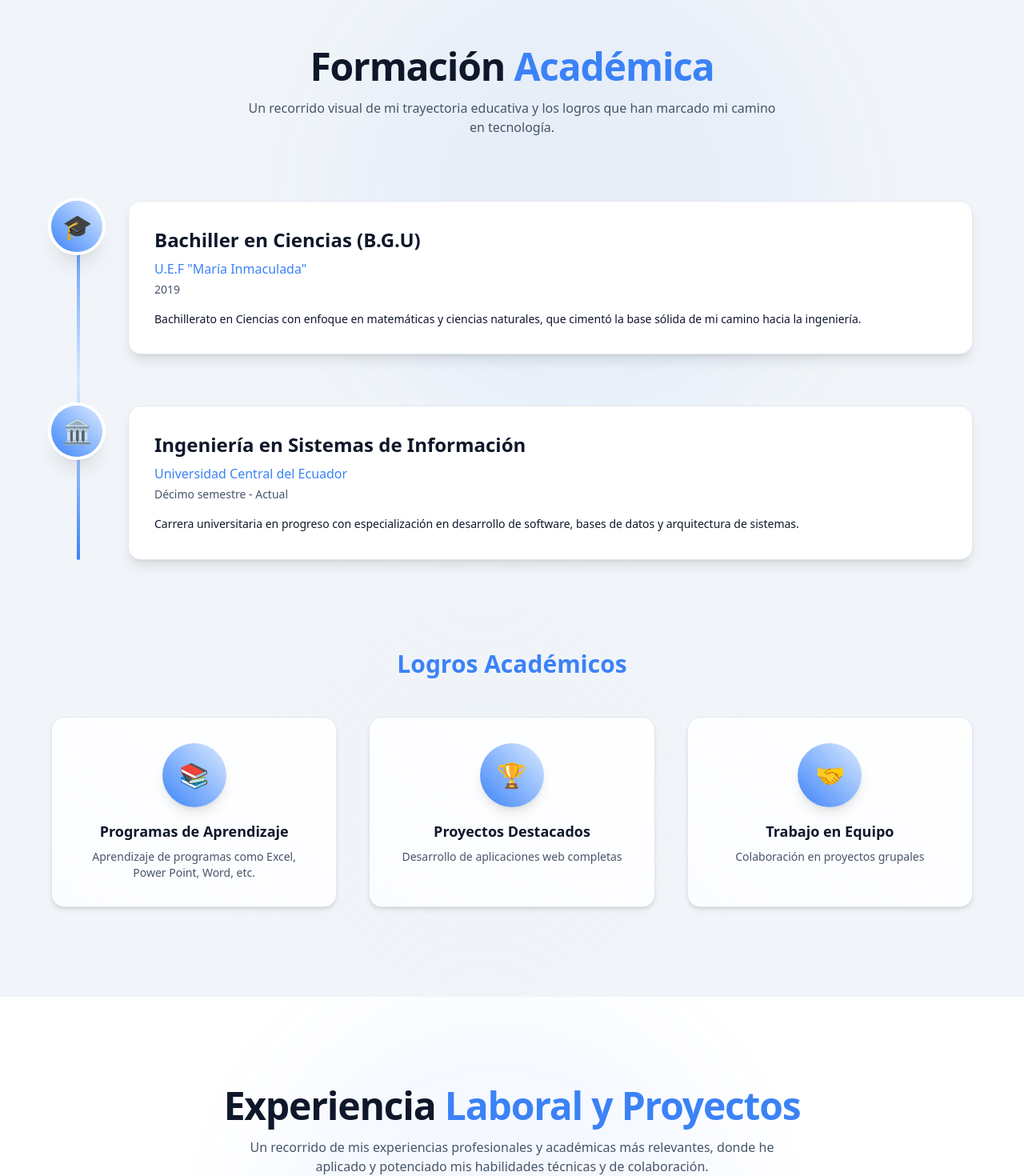
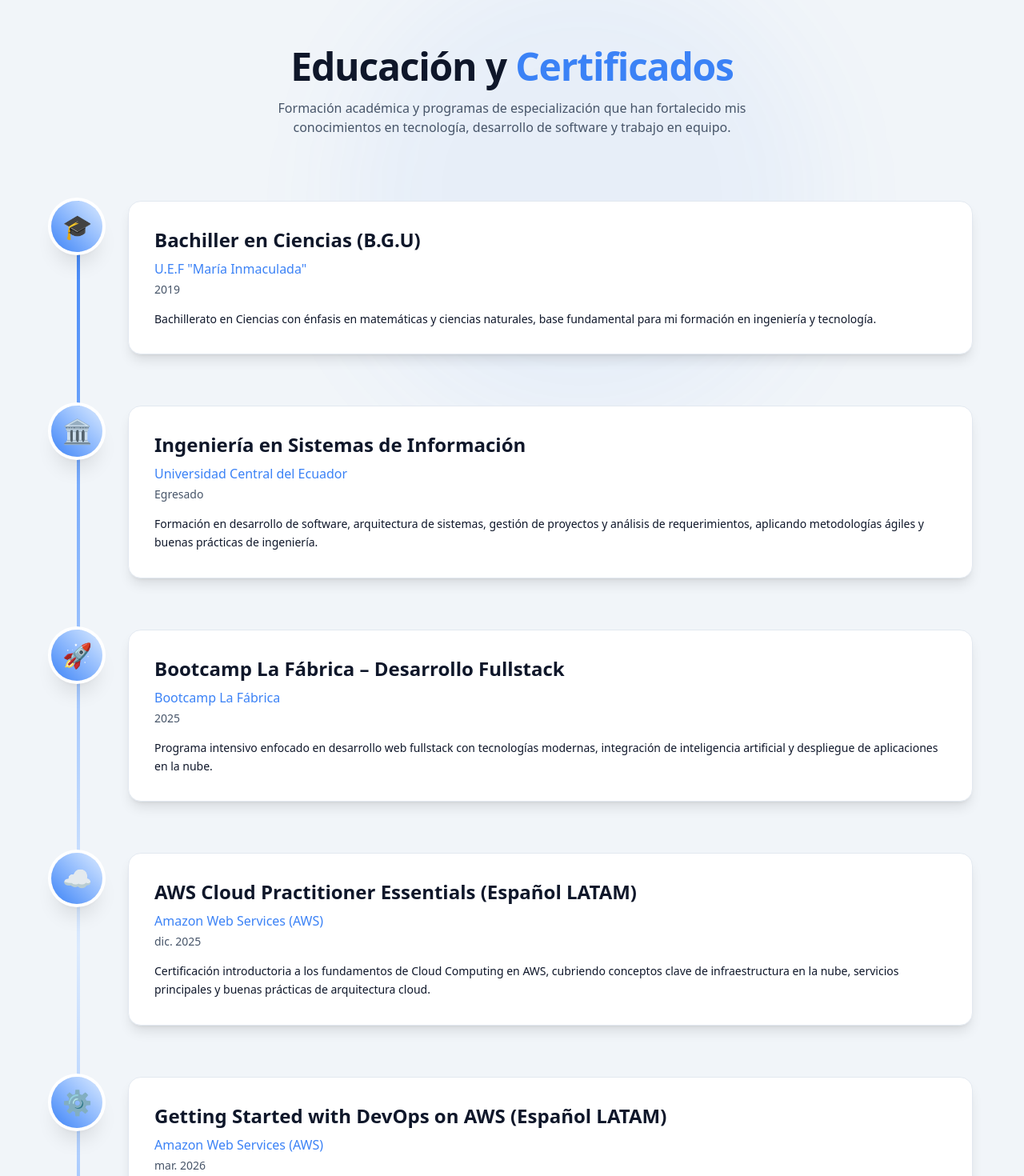
Before and after one commit to millanda29/PortafolioIsaac, a Next.js app: page / in a window 1280 px wide. Shown: the part 1960-3430 px from the top of the page at 80% size. Built offline with nearby package versions, Linux system fonts and the light colour scheme.

Commit message:
feat(sections): 🎓 update Education section with new qualifications and certifications

```diff
--- a/src/components/sections/Education.tsx
+++ b/src/components/sections/Education.tsx
@@ -7,39 +7,74 @@ export default function Education() {
       school: 'U.E.F "María Inmaculada"',
       year: "2019",
       description:
-        "Bachillerato en Ciencias con enfoque en matemáticas y ciencias naturales, que cimentó la base sólida de mi camino hacia la ingeniería.",
+        "Bachillerato en Ciencias con énfasis en matemáticas y ciencias naturales, base fundamental para mi formación en ingeniería y tecnología.",
       icon: "🎓",
     },
     {
       title: "Ingeniería en Sistemas de Información",
       school: "Universidad Central del Ecuador",
-      year: "Décimo semestre - Actual",
+      year: "Egresado",
       description:
-        "Carrera universitaria en progreso con especialización en desarrollo de software, bases de datos y arquitectura de sistemas.",
+        "Formación en desarrollo de software, arquitectura de sistemas, gestión de proyectos y análisis de requerimientos, aplicando metodologías ágiles y buenas prácticas de ingeniería.",
       icon: "🏛️",
+    },
+    {
+      title: "Bootcamp La Fábrica – Desarrollo Fullstack",
+      school: "Bootcamp La Fábrica",
+      year: "2025",
+      description:
+        "Programa intensivo enfocado en desarrollo web fullstack con tecnologías modernas, integración de inteligencia artificial y despliegue de aplicaciones en la nube.",
+      icon: "🚀",
+    },
+    {
+      title: "AWS Cloud Practitioner Essentials (Español LATAM)",
+      school: "Amazon Web Services (AWS)",
+      year: "dic. 2025",
+      description:
+        "Certificación introductoria a los fundamentos de Cloud Computing en AWS, cubriendo conceptos clave de infraestructura en la nube, servicios principales y buenas prácticas de arquitectura cloud.",
+      icon: "☁️",
+    },
+    {
+      title: "Getting Started with DevOps on AWS (Español LATAM)",
+      school: "Amazon Web Services (AWS)",
+      year: "mar. 2026",
+      description:
+        "Curso enfocado en prácticas DevOps en AWS, incluyendo integración continua (CI), entrega continua (CD), automatización de despliegues y uso de herramientas cloud para desarrollo moderno.",
+      icon: "⚙️",
+    },
+    {
+      title: "Microcredencial en Servicios AWS (Vista Previa)",
+      school: "Amazon Web Services (AWS)",
+      year: "mar. 2026 - mar. 2027",
+      description:
+        "Microcredencial enfocada en el uso práctico de servicios AWS para despliegue, administración y escalabilidad de aplicaciones cloud. ID de credencial: AWS05608692.",
+      icon: "🟧",
+    },
+    {
+      title: "Claude Code in Action",
+      school: "Anthropic",
+      year: "mar. 2026",
+      description:
+        "Certificación enfocada en el uso de herramientas de inteligencia artificial para desarrollo de software asistido por IA y automatización de flujos de trabajo de programación. ID de credencial: fwi2gxgzi4rp.",
+      icon: "🤖",
     },
   ]
 
   const achievements = [
-    /*{
-      icon: "📚",
-      title: "Promedio Alto",
-      text: "Mantenimiento de excelencia académica",
-    },*/
     {
-      icon: "📚",
-      title: "Programas de Aprendizaje",
-      text: "Aprendizaje de programas como Excel, Power Point, Word, etc.",
+      icon: "☁️",
+      title: "Cloud & DevOps",
+      text: "Experiencia en despliegue de aplicaciones en AWS utilizando servicios como EC2, S3 y RDS, aplicando prácticas de CI/CD y automatización.",
     },
     {
-      icon: "🏆",
-      title: "Proyectos Destacados",
-      text: "Desarrollo de aplicaciones web completas",
+      icon: "💻",
+      title: "Desarrollo Fullstack",
+      text: "Construcción de aplicaciones web completas integrando frontend y backend con arquitecturas modernas y buenas prácticas de desarrollo.",
     },
     {
-      icon: "🤝",
-      title: "Trabajo en Equipo",
-      text: "Colaboración en proyectos grupales",
+      icon: "🤖",
+      title: "Integración de IA",
+      text: "Implementación de funcionalidades basadas en inteligencia artificial en aplicaciones web, incluyendo asistentes inteligentes y generación de contenido.",
     },
   ]
 
@@ -48,7 +83,7 @@ export default function Education() {
       id="education"
       className="relative min-h-screen px-6 py-28 bg-secondary overflow-hidden"
     >
-      {/* Fondo decorativo premium */}
+      {/* Fondo decorativo */}
       <div className="absolute inset-0 pointer-events-none">
         <div className="absolute top-0 left-1/3 w-[600px] h-[600px] bg-primary/10 rounded-full blur-3xl animate-pulse" />
         <div className="absolute bottom-0 right-1/3 w-[500px] h-[500px] bg-accent/10 rounded-full blur-3xl animate-pulse" />
@@ -58,11 +93,11 @@ export default function Education() {
         {/* Header */}
         <div className="text-center mb-20">
           <h2 className="text-4xl md:text-5xl font-extrabold tracking-tight">
-            Formación <span className="text-primary">Académica</span>
+            Educación y <span className="text-primary">Certificados</span>
           </h2>
           <p className="text-muted-foreground mt-4 max-w-2xl mx-auto">
-            Un recorrido visual de mi trayectoria educativa y los logros que han
-            marcado mi camino en tecnología.
+            Formación académica y programas de especialización que han fortalecido
+            mis conocimientos en tecnología, desarrollo de software y trabajo en equipo.
           </p>
         </div>
 
```
